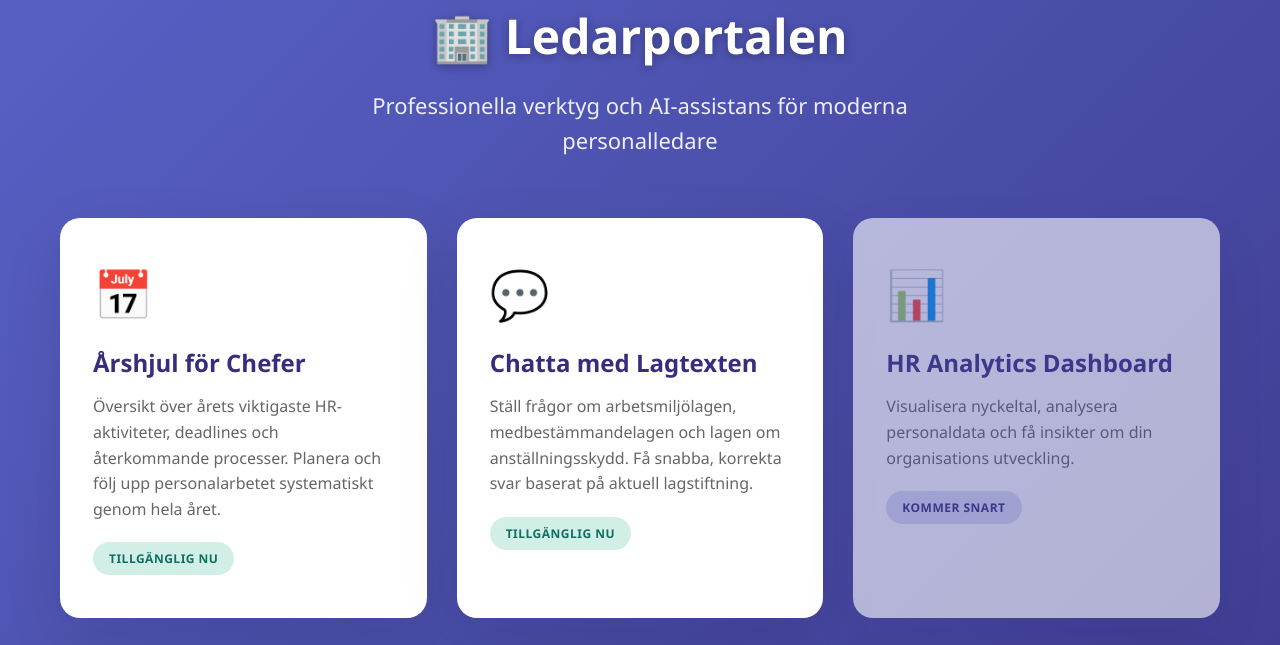
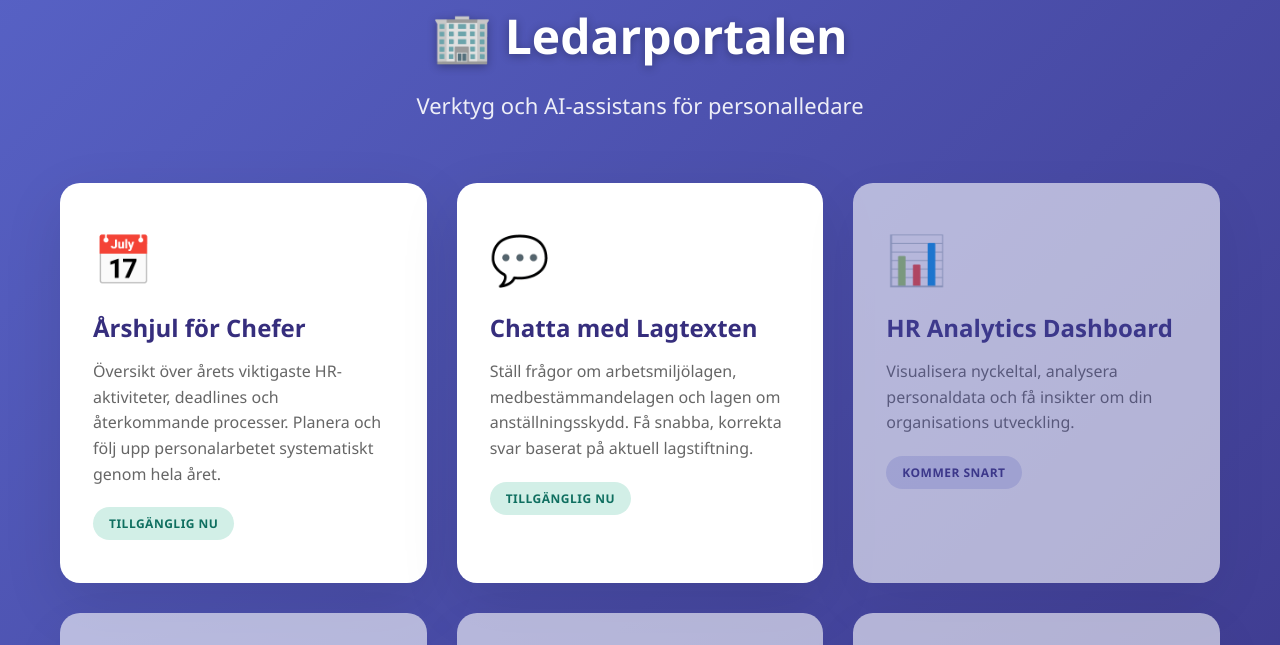
Before and after one commit to andersasplundberggren/ledarportalen, a plain HTML site: page index.html in a window 1280 px wide. Shown: the part 122-767 px from the top of the page. Drawn offline with Linux system fonts and the light colour scheme.

Commit message:
Update index.html

```diff
--- a/index.html
+++ b/index.html
@@ -176,7 +176,7 @@
                  alt="Karlskoga kommun"
                  class="kommune-logo">
             <h1>🏢 Ledarportalen</h1>
-            <p>Professionella verktyg och AI-assistans för moderna personalledare</p>
+            <p>Verktyg och AI-assistans för personalledare</p>
         </div>
 
         <div class="tools-grid">
```
